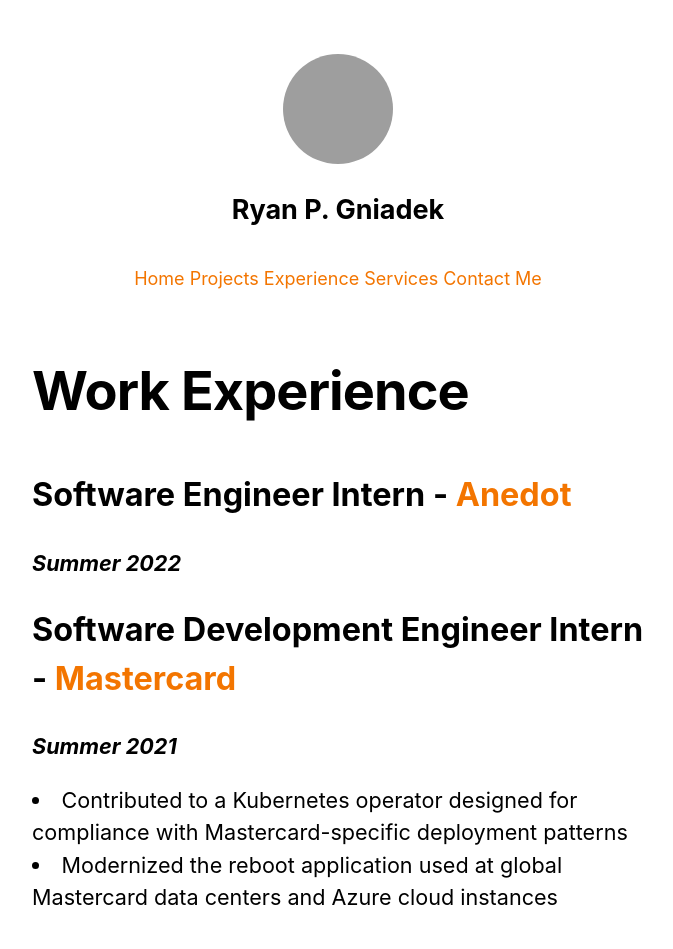
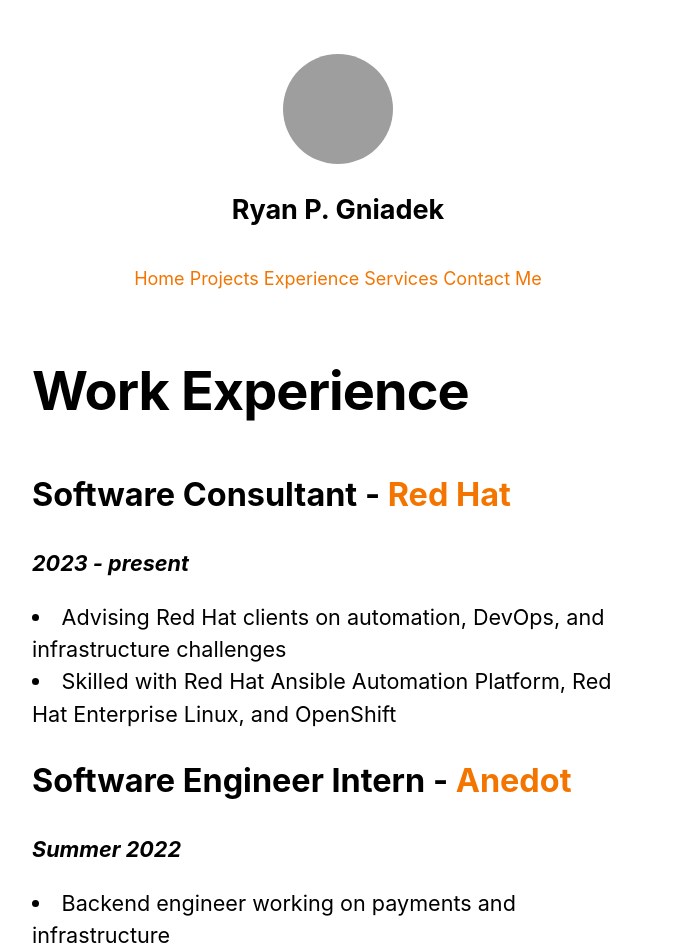
Before and after one commit to ryangniadek/next-js-website, a Next.js app: page /experience in a window 1280 px wide. Shown: the top 949 px of the page, without its empty margins (302-975 px from the left). Built offline with nearby package versions, Linux system fonts and the light colour scheme; grey boxes are pictures that could not be loaded.

Commit message:
Edit experience

```diff
--- a/pages/experience.js
+++ b/pages/experience.js
@@ -18,6 +18,25 @@
       </section>
       <section className={utilStyles.headingMd}>
         <h2>
+          Software Consultant -{" "}
+          <Link href="https://redhat.com/">
+            <a>Red Hat</a>
+          </Link>
+        </h2>
+        <p>
+          <b>
+            <i>2023 - present</i>
+          </b>
+        </p>
+        <li>
+          Advising Red Hat clients on automation, DevOps, and infrastructure challenges
+        </li>
+        <li>
+          Skilled with Red Hat Ansible Automation Platform, Red Hat Enterprise Linux, and OpenShift
+        </li>
+      </section>
+      <section className={utilStyles.headingMd}>
+        <h2>
           Software Engineer Intern -{" "}
           <Link href="https://www.anedot.com/careers">
             <a>Anedot</a>
@@ -28,12 +47,9 @@
             <i>Summer 2022</i>
           </b>
         </p>
-        {/* <li>
-          Contributed to a Kubernetes operator designed for compliance with Mastercard-specific deployment patterns
+        <li>
+          Backend engineer working on payments and infrastructure
         </li>
-        <li>
-          Modernized the reboot application used at global Mastercard data centers and Azure cloud instances
-        </li> */}
       </section>
       <section className={utilStyles.headingMd}>
         <h2>
```
